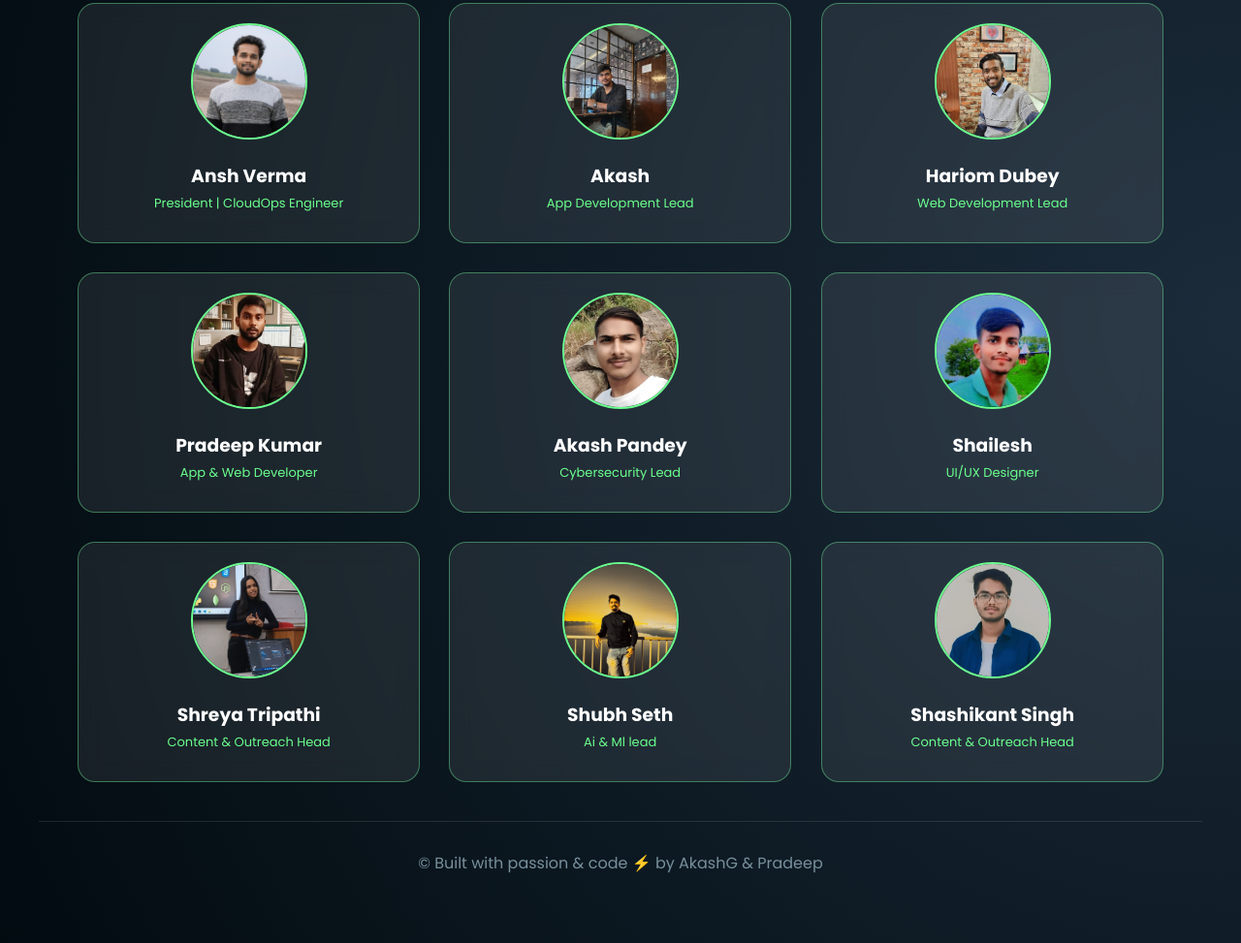
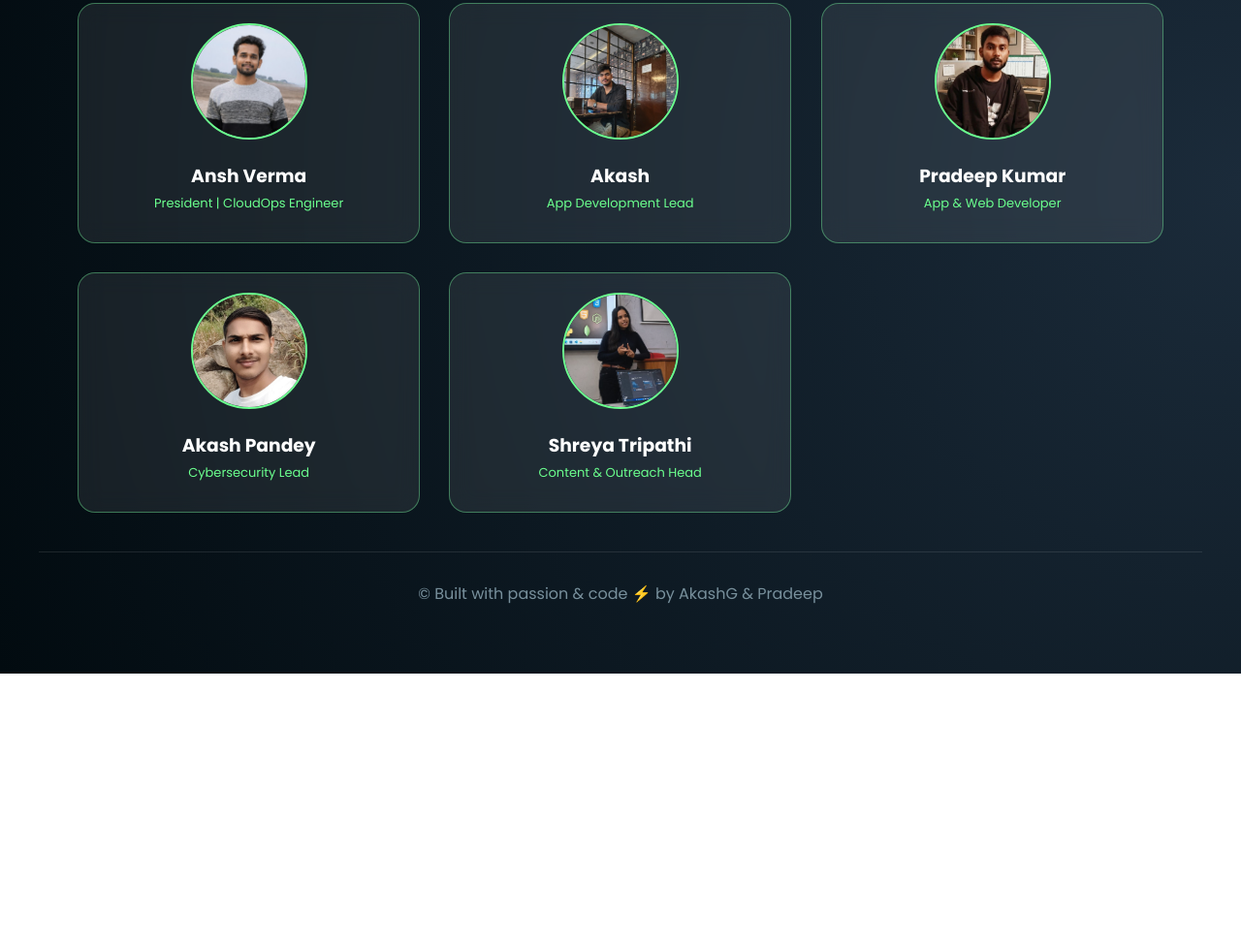
Before and after one commit to blackprince200/ctc_site, a plain HTML site: page core_team.html in a window 1280 px wide. Shown: the part 311-1284 px from the top of the page at 97% size. After the commit the page ends 1006 px from the top, so only its background shows below. Drawn offline with Linux system fonts and the light colour scheme.

Commit message:
my changes

```diff
--- a/core_team.html
+++ b/core_team.html
@@ -38,14 +38,7 @@ const teamMembers = [
     github: "https://github.com/blackprince200"
 
   },
-  {
-    img: "assets/team/hariom.jpeg",
-    name: "Hariom Dubey",
-    role: "Web Development Lead",
-    linkedin: "https://www.linkedin.com/in/akash-giri-183a21300",
-    github: "https://github.com/blackprince200"
 
-  },
   {
     img: " assets/team/Pradeep.jpeg",
     name: "Pradeep Kumar",
@@ -61,13 +54,7 @@ const teamMembers = [
     linkedin: "https://www.linkedin.com/in/akash-giri-183a21300",
     github: "https://github.com/blackprince200"
   },
-  {
-    img: "assets/team/sailesh.jpeg",
-    name: "Shailesh",
-    role: "UI/UX Designer",
-    linkedin: "https://www.linkedin.com/in/akash-giri-183a21300",
-    github: "https://github.com/blackprince200"
-  },
+
   {
     img: "assets/team/shreya.jpeg",
     name: "Shreya Tripathi",
@@ -75,21 +62,7 @@ const teamMembers = [
     linkedin: "https://www.linkedin.com/in/akash-giri-183a21300",
     github: "https://github.com/blackprince200"
   },
-   {
-    img: "assets/team/subh.jpeg",
-    name: "Shubh Seth",
-    role: "Ai & Ml lead",
-    linkedin: "https://www.linkedin.com/in/akash-giri-183a21300",
-    github: "https://github.com/blackprince200"
 
-  },
-  {
-    img: "assets/team/shashikant.jpeg",
-    name: "Shashikant Singh",
-    role: "Content & Outreach Head",
-    linkedin: "https://www.linkedin.com/in/akash-giri-183a21300",
-    github: "https://github.com/blackprince200"
-  },
 ];
 
 const grid = document.getElementById("teamGrid");
```
